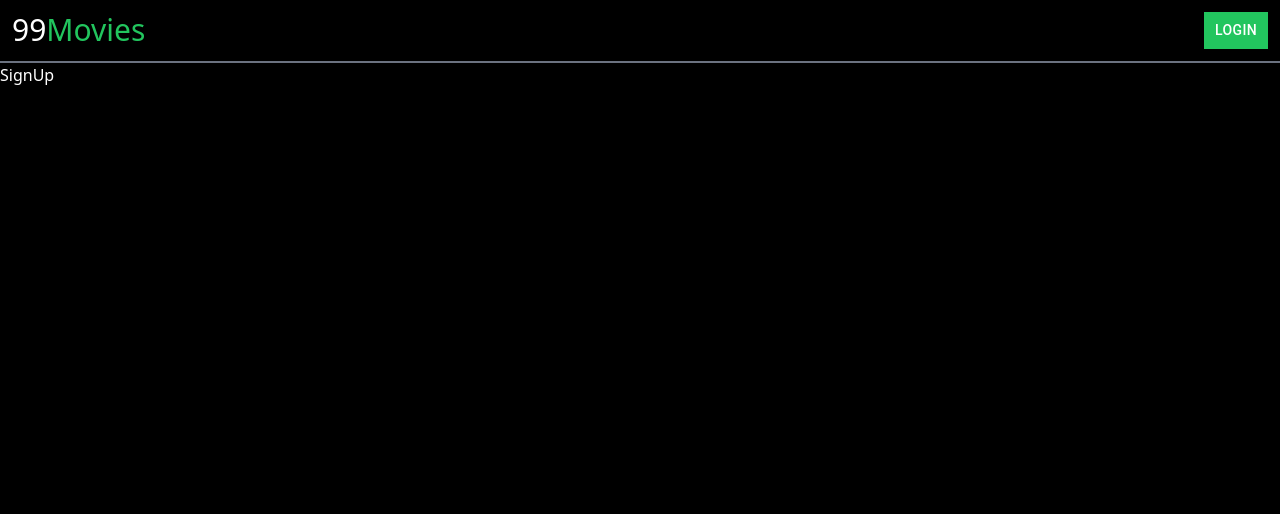
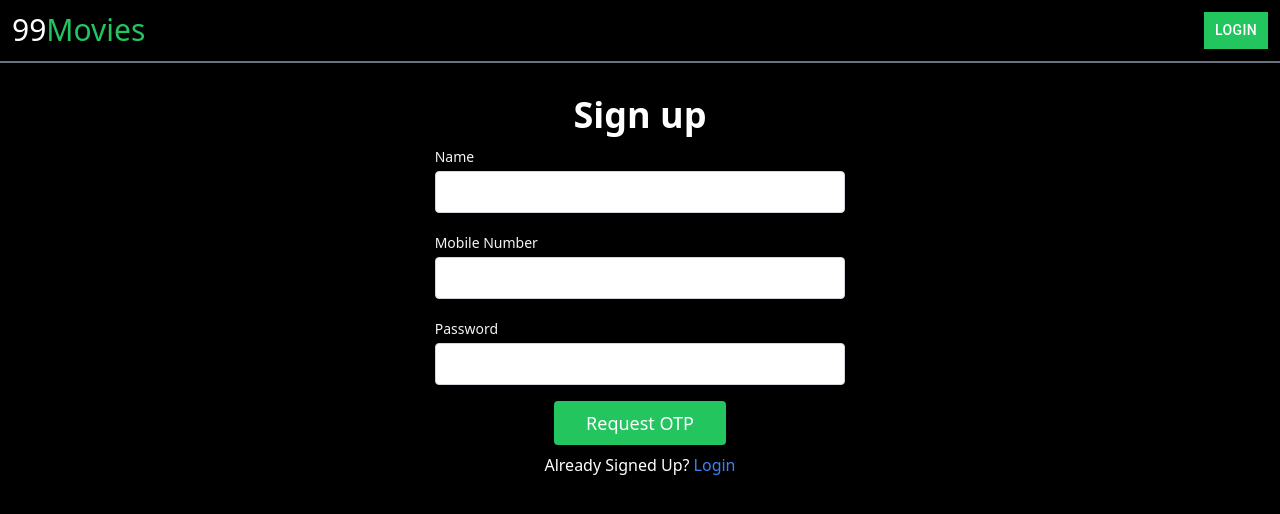
Before and after one commit to lightyagami1702/99-movies, a React (Create React App) app: page /signup in a window 1280 px wide. Shown: the top 514 px of the page. Built offline with nearby package versions, Linux system fonts and the light colour scheme.

Commit message:
login and signup system added

```diff
--- a/package.json
+++ b/package.json
@@ -10,7 +10,8 @@
     "@testing-library/jest-dom": "^5.17.0",
     "@testing-library/react": "^13.4.0",
     "@testing-library/user-event": "^13.5.0",
-    "firebase": "^10.4.0",
+    "bcryptjs": "^2.4.3",
+    "firebase": "^9.14.0",
     "react": "^18.2.0",
     "react-dom": "^18.2.0",
     "react-loader-spinner": "^5.4.5",
--- a/src/components/AddMovie.js
+++ b/src/components/AddMovie.js
@@ -1,10 +1,14 @@
-import React, { useState } from "react";
+import React, { useContext, useState } from "react";
 import MovieCreationRoundedIcon from "@mui/icons-material/MovieCreationRounded";
 import { ThreeDots } from "react-loader-spinner";
 import { addDoc } from "firebase/firestore";
 import { moviesRef } from "./firebase/firebase";
 import swal from "sweetalert";
+import { Appstate } from "../App";
+import { useNavigate } from "react-router-dom";
 const AddMovie = () => {
+  const useAppstate = useContext(Appstate);
+  const navigate = useNavigate();
   const [form, setForm] = useState({
     title: "",
     year: "",
@@ -16,14 +20,32 @@ const AddMovie = () => {
   const [loading, setLoading] = useState(false);
   const addMovie = async () => {
     setLoading(true);
+    try {
+      if (useAppstate.login) {
         await addDoc(moviesRef, form);
         swal({
-      title: "Added Successfully",
+          title: "Successfully Added",
           icon: "success",
           buttons: false,
           timer: 3000,
         });
-    setForm({ title: "", year: "", description: "", image: "" });
+        setForm({
+          title: "",
+          year: "",
+          description: "",
+          image: "",
+        });
+      } else {
+        navigate("/login");
+      }
+    } catch (err) {
+      swal({
+        title: err,
+        icon: "error",
+        buttons: false,
+        timer: 3000,
+      });
+    }
     setLoading(false);
   };
   return (
--- a/src/components/Login.js
+++ b/src/components/Login.js
@@ -1,12 +1,58 @@
-import React, { useState } from "react";
+import React, { useContext, useState } from "react";
 import { ThreeDots } from "react-loader-spinner";
-import { Link } from "react-router-dom";
+import { Link, useNavigate } from "react-router-dom";
+import { query, where, getDocs } from "firebase/firestore";
+import { usersRef } from "./firebase/firebase";
+import { Appstate } from "../App";
+import bcrypt from "bcryptjs";
+import swal from "sweetalert";
+
+//login function
 const Login = () => {
+  const navigate = useNavigate();
+  const useAppstate = useContext(Appstate);
   const [form, setForm] = useState({
     mobile: "",
     password: "",
   });
   const [loading, setLoading] = useState(false);
+  const login = async () => {
+    setLoading(true);
+    try {
+      const quer = query(usersRef, where("mobile", "==", form.mobile));
+      const querySnapshot = await getDocs(quer);
+      querySnapshot.forEach((doc) => {
+        const _data = doc.data();
+        const isUser = bcrypt.compareSync(form.password, _data.password);
+        if (isUser) {
+          useAppstate.setLogin(true);
+          useAppstate.setUserName(_data.name);
+          swal({
+            title: "Logged In",
+            icon: "success",
+            buttons: false,
+            timer: 3000,
+          });
+          navigate("/");
+        } else {
+          swal({
+            title: "invalid Credentials",
+            icon: "error",
+            buttons: false,
+            timer: 3000,
+          });
+        }
+      });
+    } catch (error) {
+      swal({
+        title: error.message,
+        icon: "error",
+        buttons: false,
+        timer: 3000,
+      });
+    }
+    setLoading(false);
+  };
   return (
     <div className="w-full flex flex-col mt-8 items-center">
       <h1 className="text-4xl font-bold ">Login</h1>
@@ -34,13 +80,16 @@ const Login = () => {
             id="message"
             name="message"
             value={form.password}
-            onChange={(e) => setForm({ ...form, mobile: e.target.value })}
+            onChange={(e) => setForm({ ...form, password: e.target.value })}
             class="w-full  rounded border border-gray-300 focus:border-indigo-500 focus:bg-white focus:ring-2 focus:ring-indigo-200 text-base outline-none text-gray-700 py-1 px-3 leading-8 transition-colors duration-200 ease-in-out"
           />
         </div>
       </div>
       <div class="p-2 w-full">
-        <button class="flex mx-auto text-white bg-green-500 border-0 py-2 px-8 focus:outline-none hover:bg-green-600 rounded text-lg">
+        <button
+          onClick={login}
+          class="flex mx-auto text-white bg-green-500 border-0 py-2 px-8 focus:outline-none hover:bg-green-600 rounded text-lg"
+        >
           {loading ? <ThreeDots height={25} color="white" /> : "Login"}
         </button>
       </div>
--- a/src/components/Review.js
+++ b/src/components/Review.js
@@ -1,4 +1,4 @@
-import React, { useEffect, useState } from "react";
+import React, { useContext, useEffect, useState } from "react";
 import ReactStars from "react-stars";
 import { reviewsRef, db } from "./firebase/firebase";
 import {
@@ -11,7 +11,11 @@ import {
 } from "firebase/firestore";
 import { ThreeDots } from "react-loader-spinner";
 import swal from "sweetalert";
+import { Appstate } from "../App";
+import { useNavigate } from "react-router-dom";
 const Reviews = ({ id, prevRating, userRated }) => {
+  const useAppstate = useContext(Appstate);
+  const navigate = useNavigate();
   const [rating, setRating] = useState(0);
   const [loading, setLoading] = useState(false);
   const [reviewsLoading, setReviewsLoading] = useState(false);
@@ -20,9 +24,10 @@ const Reviews = ({ id, prevRating, userRated }) => {
   const sendReview = async () => {
     setLoading(true);
     try {
+      if (useAppstate.login) {
         await addDoc(reviewsRef, {
           movieid: id,
-        name: "pranav",
+          name: useAppstate.userName,
           rating: rating,
           thought: form,
           timestamp: new Date().getTime(),
@@ -40,6 +45,9 @@ const Reviews = ({ id, prevRating, userRated }) => {
           buttons: false,
           timer: 3000,
         });
+      } else {
+        navigate("/login");
+      }
     } catch (error) {
       swal({
         title: error.message,
--- a/src/components/SignUp.js
+++ b/src/components/SignUp.js
@@ -1,10 +1,192 @@
-import React from "react";
+import React, { useState } from "react";
+import { ThreeDots } from "react-loader-spinner";
+import { Link } from "react-router-dom";
+import {
+  RecaptchaVerifier,
+  signInWithPhoneNumber,
+  getAuth,
+} from "firebase/auth";
+import app from "./firebase/firebase";
+import swal from "sweetalert";
+import { usersRef } from "./firebase/firebase";
+import { addDoc } from "firebase/firestore";
+import { useNavigate } from "react-router-dom";
+import bcrypt from "bcryptjs";
+const auth = getAuth(app);
+const SignUp = () => {
+  const navigate = useNavigate();
+  const [form, setForm] = useState({
+    name: "",
+    mobile: "",
+    password: "",
+  });
+  const [loading, setLoading] = useState(false);
+  const [otpSent, setOtpSent] = useState(false);
+  const [OTP, setOTP] = useState("");
 
-const SignUp = () => {
+  const generateRecaptha = () => {
+    window.recaptchaVerifier = new RecaptchaVerifier(
+      "recaptcha-container",
+      {
+        size: "invisible",
+        callback: (response) => {},
+      },
+      auth
+    );
+  };
+  const requestOtp = () => {
+    setLoading(true);
+    generateRecaptha();
+    let appVerifier = window.recaptchaVerifier;
+    signInWithPhoneNumber(auth, `+91${form.mobile}`, appVerifier)
+      .then((confirmationResult) => {
+        window.confirmationResult = confirmationResult;
+        swal({
+          text: "OTP Sent",
+          icon: "success",
+          buttons: false,
+          timer: 3000,
+        });
+        setOtpSent(true);
+        setLoading(false);
+      })
+      .catch((error) => {
+        console.log(error);
+      });
+  };
+  const verifyOTP = () => {
+    try {
+      setLoading(true);
+      window.confirmationResult.confirm(OTP).then((result) => {
+        uploadData();
+        swal({
+          text: "Sucessfully Registered",
+          icon: "success",
+          buttons: false,
+          timer: 3000,
+        });
+        navigate("/login");
+        setLoading(false);
+      });
+    } catch (error) {
+      console.log(error);
+    }
+  };
+  const uploadData = async () => {
+    try {
+      const salt = bcrypt.genSaltSync(10);
+      const hash = bcrypt.hashSync(form.password, salt);
+      await addDoc(usersRef, {
+        name: form.name,
+        password: hash,
+        mobile: form.mobile,
+      });
+    } catch (error) {
+      console.log(error);
+    }
+  };
   return (
-    <>
-      <div>SignUp</div>
-    </>
+    <div className="w-full flex flex-col mt-8 items-center">
+      <h1 className="text-4xl font-bold ">Sign up</h1>
+      {otpSent ? (
+        <>
+          <div class="p-2 w-full md:w-1/3">
+            <div class="relative">
+              <label for="message" class="leading-7 text-sm text-gray-100">
+                OTP
+              </label>
+              <input
+                id="message"
+                name="message"
+                value={OTP}
+                onChange={(e) => setOTP(e.target.value)}
+                class="w-full  rounded border border-gray-300 focus:border-indigo-500 focus:bg-white focus:ring-2 focus:ring-indigo-200 text-base outline-none text-gray-700 py-1 px-3 leading-8 transition-colors duration-200 ease-in-out"
+              />
+            </div>
+          </div>
+          <div class="p-2 w-full">
+            <button
+              onClick={verifyOTP}
+              class="flex mx-auto text-white bg-green-500 border-0 py-2 px-8 focus:outline-none hover:bg-green-600 rounded text-lg"
+            >
+              {loading ? (
+                <ThreeDots height={25} color="white" />
+              ) : (
+                "Confirm OTP"
+              )}
+            </button>
+          </div>
+        </>
+      ) : (
+        <>
+          <div class="p-2 w-full md:w-1/3">
+            <div class="relative">
+              <label for="message" class="leading-7 text-sm text-gray-100">
+                Name
+              </label>
+              <input
+                id="message"
+                name="message"
+                value={form.name}
+                onChange={(e) => setForm({ ...form, name: e.target.value })}
+                class="w-full  rounded border border-gray-300 focus:border-indigo-500 focus:bg-white focus:ring-2 focus:ring-indigo-200 text-base outline-none text-gray-700 py-1 px-3 leading-8 transition-colors duration-200 ease-in-out"
+              />
+            </div>
+          </div>
+          <div class="p-2 w-full md:w-1/3">
+            <div class="relative">
+              <label for="message" class="leading-7 text-sm text-gray-100">
+                Mobile Number
+              </label>
+              <input
+                type="number"
+                id="message"
+                name="message"
+                value={form.mobile}
+                onChange={(e) => setForm({ ...form, mobile: e.target.value })}
+                class="w-full  rounded border border-gray-300 focus:border-indigo-500 focus:bg-white focus:ring-2 focus:ring-indigo-200 text-base outline-none text-gray-700 py-1 px-3 leading-8 transition-colors duration-200 ease-in-out"
+              />
+            </div>
+          </div>
+          <div class="p-2 w-full md:w-1/3">
+            <div class="relative">
+              <label for="message" class="leading-7 text-sm text-gray-100">
+                Password
+              </label>
+              <input
+                type={"password"}
+                id="message"
+                name="message"
+                value={form.password}
+                onChange={(e) => setForm({ ...form, password: e.target.value })}
+                class="w-full  rounded border border-gray-300 focus:border-indigo-500 focus:bg-white focus:ring-2 focus:ring-indigo-200 text-base outline-none text-gray-700 py-1 px-3 leading-8 transition-colors duration-200 ease-in-out"
+              />
+            </div>
+          </div>
+          <div class="p-2 w-full">
+            <button
+              onClick={requestOtp}
+              class="flex mx-auto text-white bg-green-500 border-0 py-2 px-8 focus:outline-none hover:bg-green-600 rounded text-lg"
+            >
+              {loading ? (
+                <ThreeDots height={25} color="white" />
+              ) : (
+                "Request OTP"
+              )}
+            </button>
+          </div>
+        </>
+      )}
+      <div>
+        <p>
+          Already Signed Up?
+          <Link to={"/login"}>
+            <span className="text-blue-500"> Login</span>
+          </Link>
+        </p>
+      </div>
+      <div id="recaptcha-container"></div>
+    </div>
   );
 };
 
--- a/src/components/firebase/firebase.js
+++ b/src/components/firebase/firebase.js
@@ -19,4 +19,5 @@ const app = initializeApp(firebaseConfig);
 export const db = getFirestore(app);
 export const moviesRef = collection(db, "movies");
 export const reviewsRef = collection(db, "Reviews");
+export const usersRef = collection(db, "users");
 export default app;
```
Also changed, not shown: 1 other file (tests, documents, lock files or other folders). Lines whose indentation alone changed are shown as unchanged.
